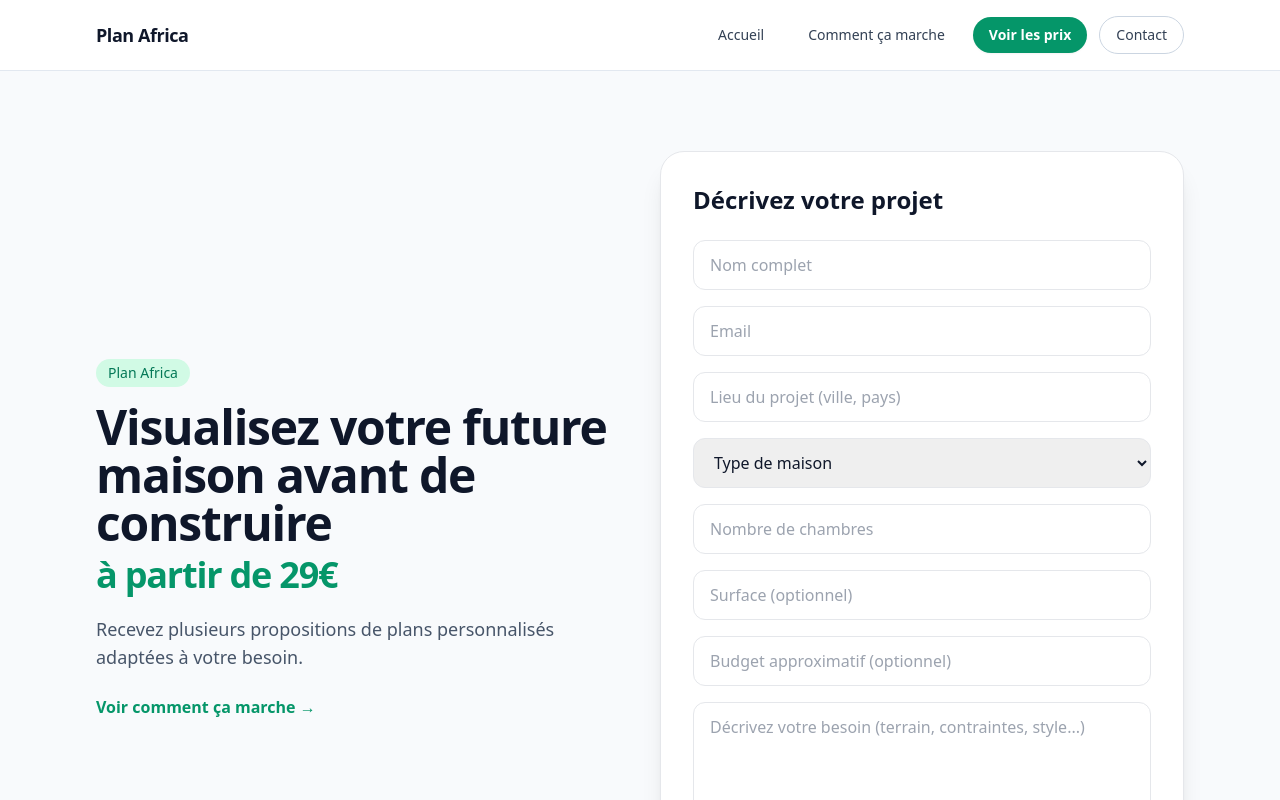
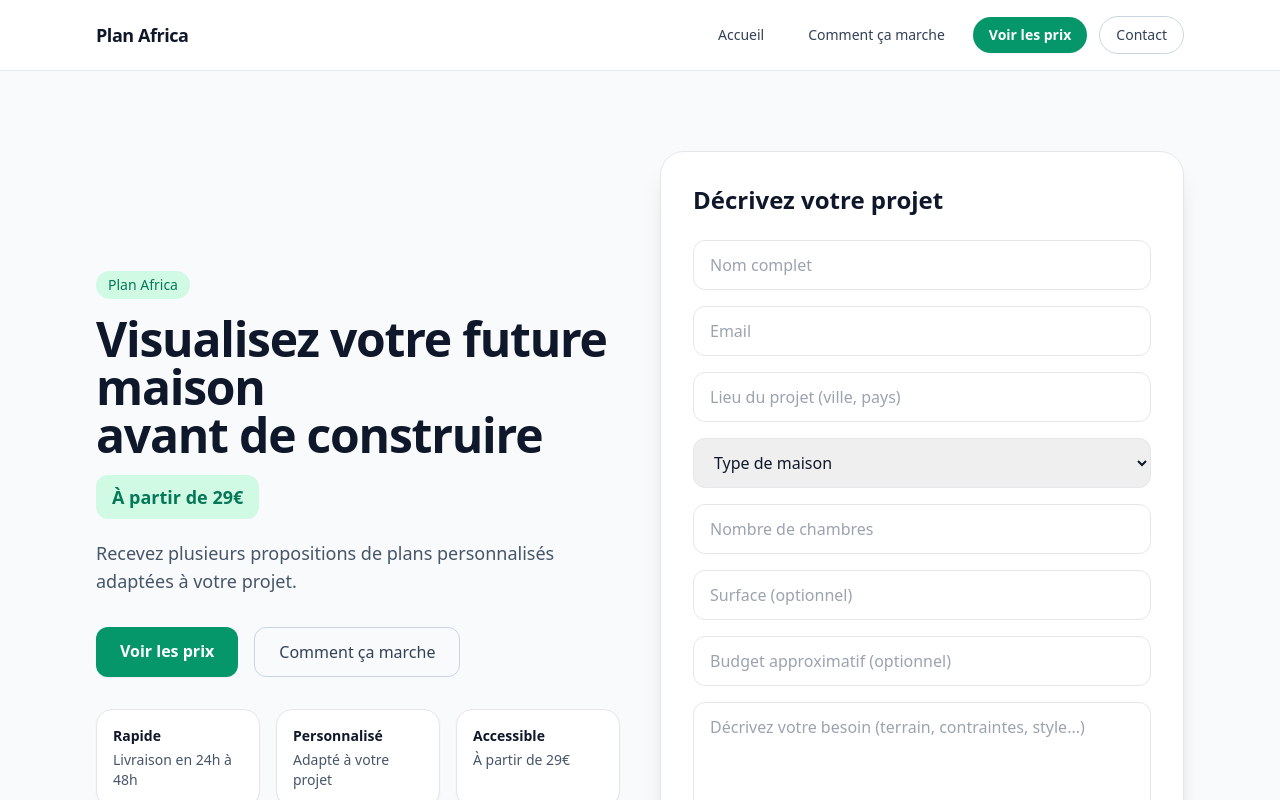
Before and after one commit to Sorel91/plan-africa-app, a Next.js app: page / in a window 1280 px wide. Shown: the top 800 px of the page. Built offline with nearby package versions, Linux system fonts and the light colour scheme.

Commit message:
Update page.js

```diff
--- a/app/page.js
+++ b/app/page.js
@@ -68,7 +68,7 @@ export default function Home() {
         surface,
         budget,
         description,
-         formula: selectedFormula || null,
+        formula: selectedFormula || null,
       }),
     });
 
@@ -105,25 +105,57 @@ export default function Home() {
             <span className="inline-flex rounded-full bg-emerald-100 px-3 py-1 text-sm font-medium text-emerald-700">
               Plan Africa
             </span>
-            <h1 className="mt-4 text-4xl font-bold tracking-tight sm:text-5xl">
-  Visualisez votre future maison avant de construire
-  <br />
-  <span className="mt-2 block text-emerald-600 text-3xl sm:text-4xl">
-    à partir de 29€
-  </span>
-</h1>
+
+            <h1 className="mt-4 text-4xl font-bold tracking-tight sm:text-5xl leading-tight">
+              Visualisez votre future maison
+              <br />
+              avant de construire
+            </h1>
+
+            {/* PRIX HIGHLIGHT */}
+            <div className="mt-4 inline-block rounded-xl bg-emerald-100 px-4 py-2">
+              <span className="text-lg font-semibold text-emerald-700">
+                À partir de 29€
+              </span>
+            </div>
 
             <p className="mt-5 text-lg text-slate-600">
-              Recevez plusieurs propositions de plans personnalisés adaptées à votre besoin.
+              Recevez plusieurs propositions de plans personnalisés adaptées à votre projet.
             </p>
 
-            <div className="mt-6">
+            {/* CTA */}
+            <div className="mt-8 flex flex-wrap gap-4">
+              <a
+                href="/prix"
+                className="rounded-xl bg-emerald-600 px-6 py-3 font-semibold text-white shadow-sm hover:bg-emerald-700"
+              >
+                Voir les prix
+              </a>
+
               <a
                 href="/comment-ca-marche"
-                className="text-emerald-600 font-semibold hover:underline"
+                className="rounded-xl border border-slate-300 px-6 py-3 font-medium text-slate-700 hover:border-emerald-600 hover:text-emerald-700"
               >
-                Voir comment ça marche →
+                Comment ça marche
               </a>
+            </div>
+
+            {/* PREUVE */}
+            <div className="mt-8 grid gap-4 sm:grid-cols-3">
+              <div className="rounded-2xl border bg-white p-4 shadow-sm">
+                <p className="text-sm font-semibold">Rapide</p>
+                <p className="mt-1 text-sm text-slate-600">Livraison en 24h à 48h</p>
+              </div>
+
+              <div className="rounded-2xl border bg-white p-4 shadow-sm">
+                <p className="text-sm font-semibold">Personnalisé</p>
+                <p className="mt-1 text-sm text-slate-600">Adapté à votre projet</p>
+              </div>
+
+              <div className="rounded-2xl border bg-white p-4 shadow-sm">
+                <p className="text-sm font-semibold">Accessible</p>
+                <p className="mt-1 text-sm text-slate-600">À partir de 29€</p>
+              </div>
             </div>
           </div>
 
```
